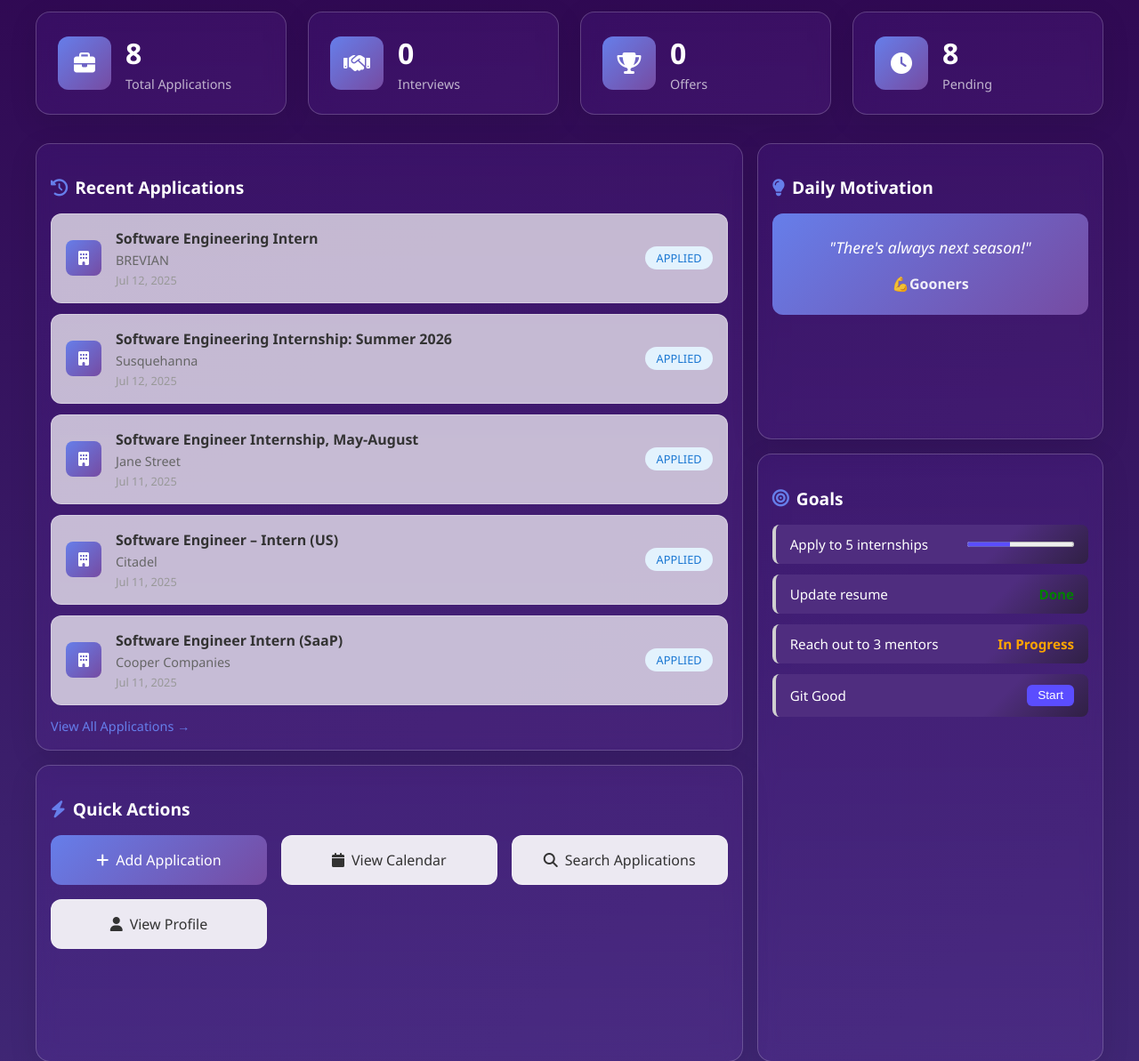
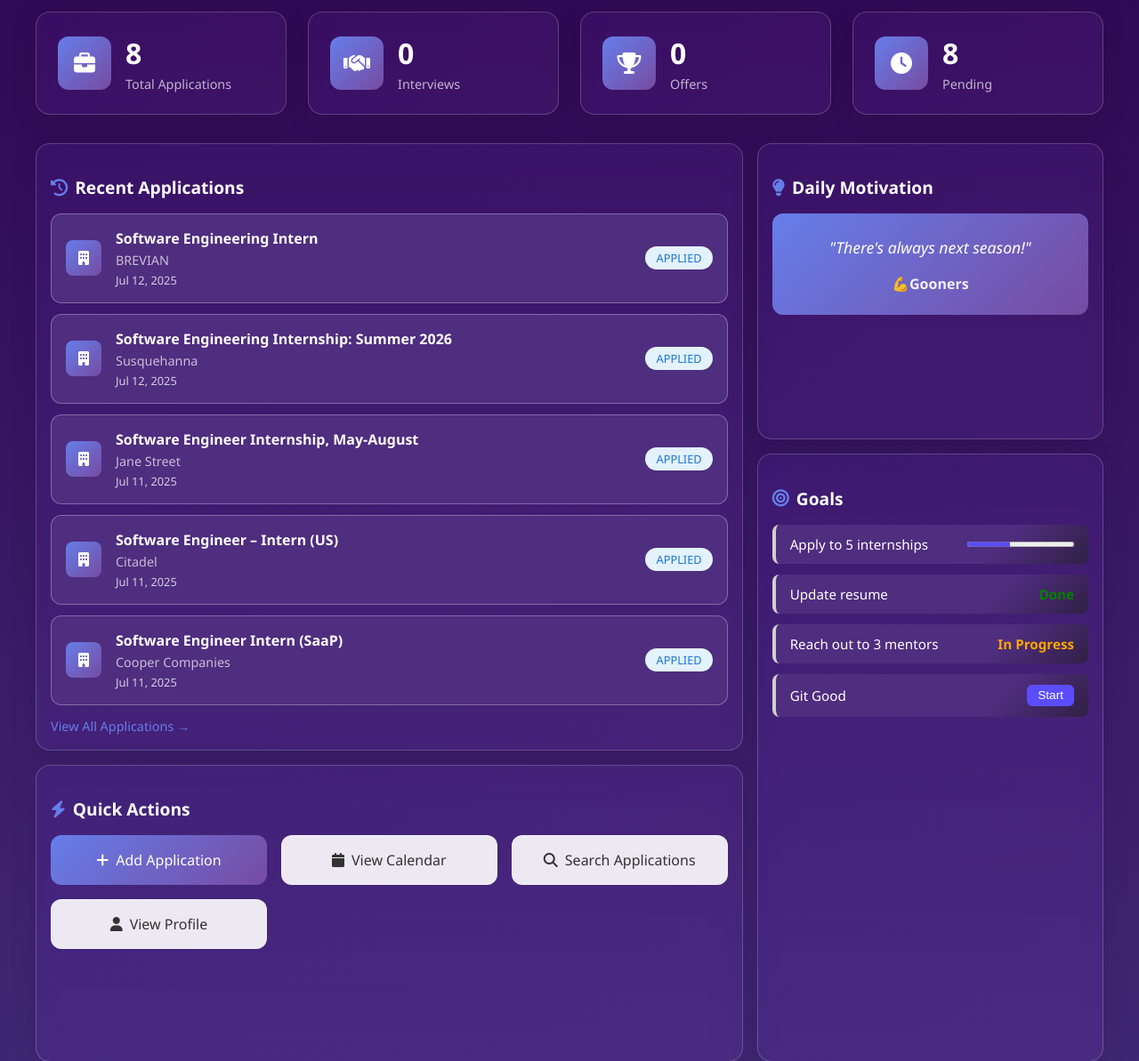
Before and after one commit to Mechamorph1903/Application-Tracker, a Flask app: page /home in a window 1280 px wide. Shown: the part 230-1423 px from the top of the page at 89% size. Run offline with Flask 3, Linux system fonts and the light colour scheme; a user stored in the database is signed in; data comes from the database, SQL or seed files in the repository; some libraries are stand-ins or nearby versions.

Commit message:
minor stuff... again. done for now

```diff
--- a/app/static/css/home.css
+++ b/app/static/css/home.css
@@ -143,7 +143,7 @@
     align-items: center;
     padding: 1rem;
     margin-bottom: 0.75rem;
-    background: rgba(255, 255, 255, 0.7);
+    background: #4f2d7f;
     border-radius: 12px;
     border: 1px solid rgba(255, 255, 255, 0.3);
     transition: all 0.3s ease;
@@ -151,8 +151,8 @@
 }
 
 .application-item:hover {
-    background: rgba(255, 255, 255, 0.9);
-    transform: translateX(4px);
+    background: #4f2d7f;
+    transform: translateX(8px);
 }
 
 .application-icon {
@@ -178,18 +178,18 @@
 
 .application-title {
     font-weight: 600;
-    color: #333;
+    color: #ffffff;
     margin-bottom: 0.25rem;
 }
 
 .application-company {
-    color: #666;
+    color: #ffffffaf;
     font-size: 0.9rem;
     margin-bottom: 0.25rem;
 }
 
 .application-date {
-    color: #999;
+    color: #ffffffc4;
     font-size: 0.8rem;
 }
 
```
